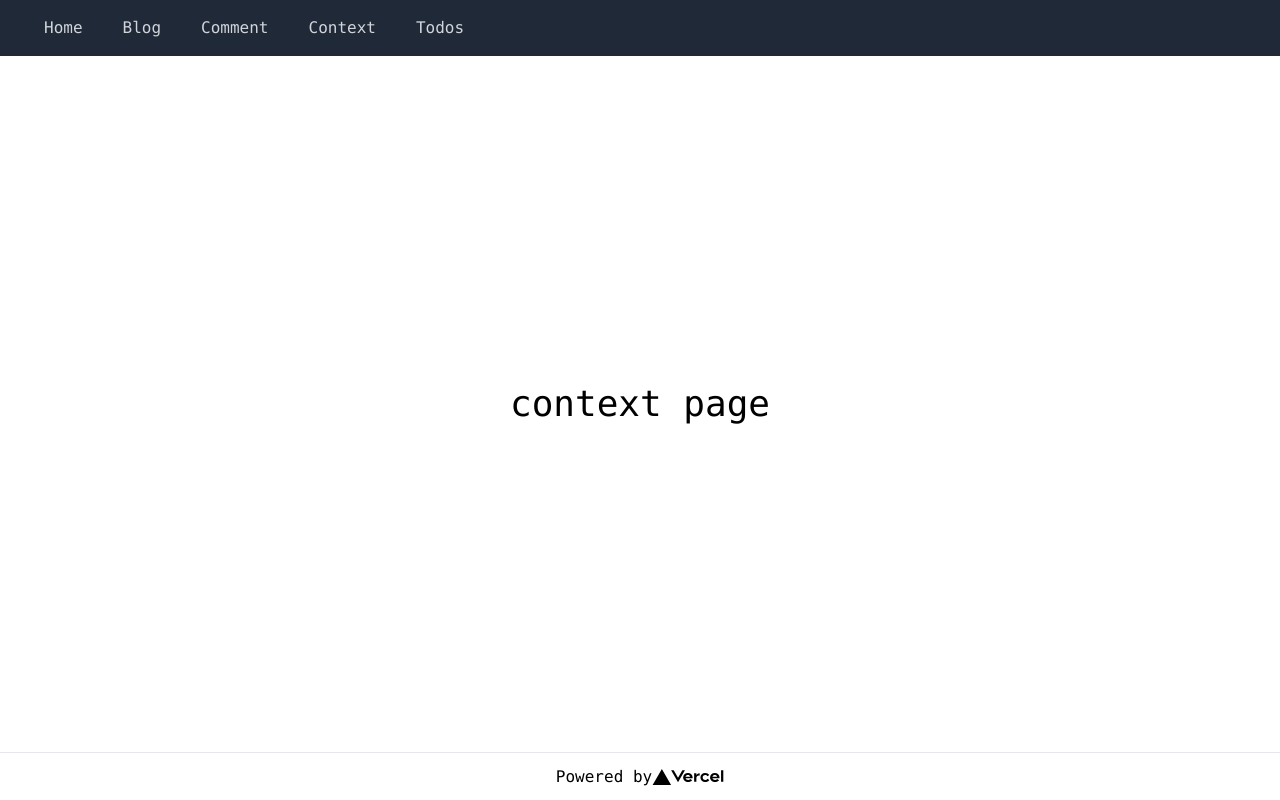
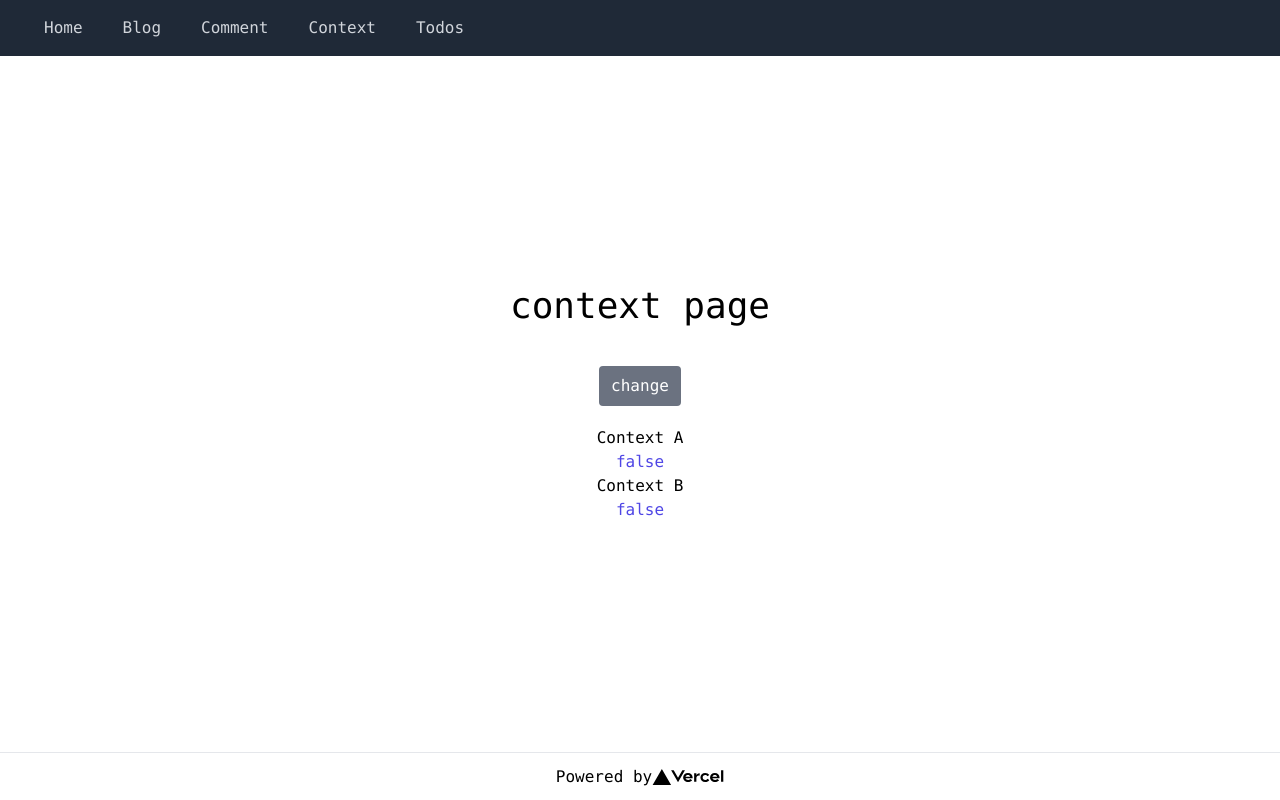
Before and after one commit to ktarou2022/nextsjs-testing, a Next.js app: page /context-page in a window 1280 px wide. Built offline with nearby package versions, Linux system fonts and the light colour scheme.

Commit message:
context create+testing

```diff
--- /dev/null
+++ b/components/ContextA.tsx
@@ -0,0 +1,25 @@
+import { FC } from 'react'
+import { useStateContext } from '../context/StateProvider'
+
+const ContextA: FC = () => {
+  const { toggle, setToggle } = useStateContext()
+
+  return (
+    <>
+      <button
+        className=' bg-gray-500 hover:bg-gray-400 px-3 py-2 mb-5 text-white rounded focus:outline-none'
+        onClick={() => {
+          setToggle(!toggle)
+        }}
+      >
+        change
+      </button>
+      <p>Context A</p>
+      <p className=' md-5 text-indigo-600' data-testid="toggle-a" >
+        {toggle ? 'true' : 'false'}
+      </p>
+    </>
+  )
+}
+
+export default ContextA
--- /dev/null
+++ b/components/ContextB.tsx
@@ -0,0 +1,16 @@
+import { FC } from 'react'
+import { useStateContext } from '../context/StateProvider'
+
+const ContextB: FC = () => {
+  const { toggle } = useStateContext()
+  return (
+    <>
+      <p>Context B</p>
+      <p className=' text-indigo-600' data-testid="toggle-b" >
+        {toggle ? 'true' : 'false'}
+      </p>
+    </>
+  )
+}
+
+export default ContextB
--- /dev/null
+++ b/context/StateProvider.tsx
@@ -0,0 +1,20 @@
+import { useContext, useState, createContext, FC, Dispatch, SetStateAction } from "react";
+
+const StateContext = createContext(
+  {} as {
+    toggle: boolean,
+    setToggle: Dispatch<SetStateAction<boolean>>
+  }
+)
+
+export const StateProvider: FC = ({ children }) => {
+  const [toggle, setToggle] = useState(false)
+
+  return (
+    <StateContext.Provider value={{ toggle,setToggle }}>
+      {children}
+    </StateContext.Provider>
+  )
+}
+
+export const useStateContext = () => useContext(StateContext)
--- a/pages/context-page.tsx
+++ b/pages/context-page.tsx
@@ -1,10 +1,17 @@
 import Layout from "../components/Layout"
+import { StateProvider}  from '../context/StateProvider'
+import ContextA from '../components/ContextA'
+import ContextB from "../components/ContextB"
 
 
 const ContextPage: React.FC = () => {
   return (
     <Layout title="Context">
-      <p className=" text-4xl">context page</p>
+      <p className=" text-4xl mb-10">context page</p>
+      <StateProvider>
+        <ContextA />
+        <ContextB />
+      </StateProvider>
     </Layout>
   )
 }
```
Also changed, not shown: 2 other files (tests, documents, lock files or other folders).
